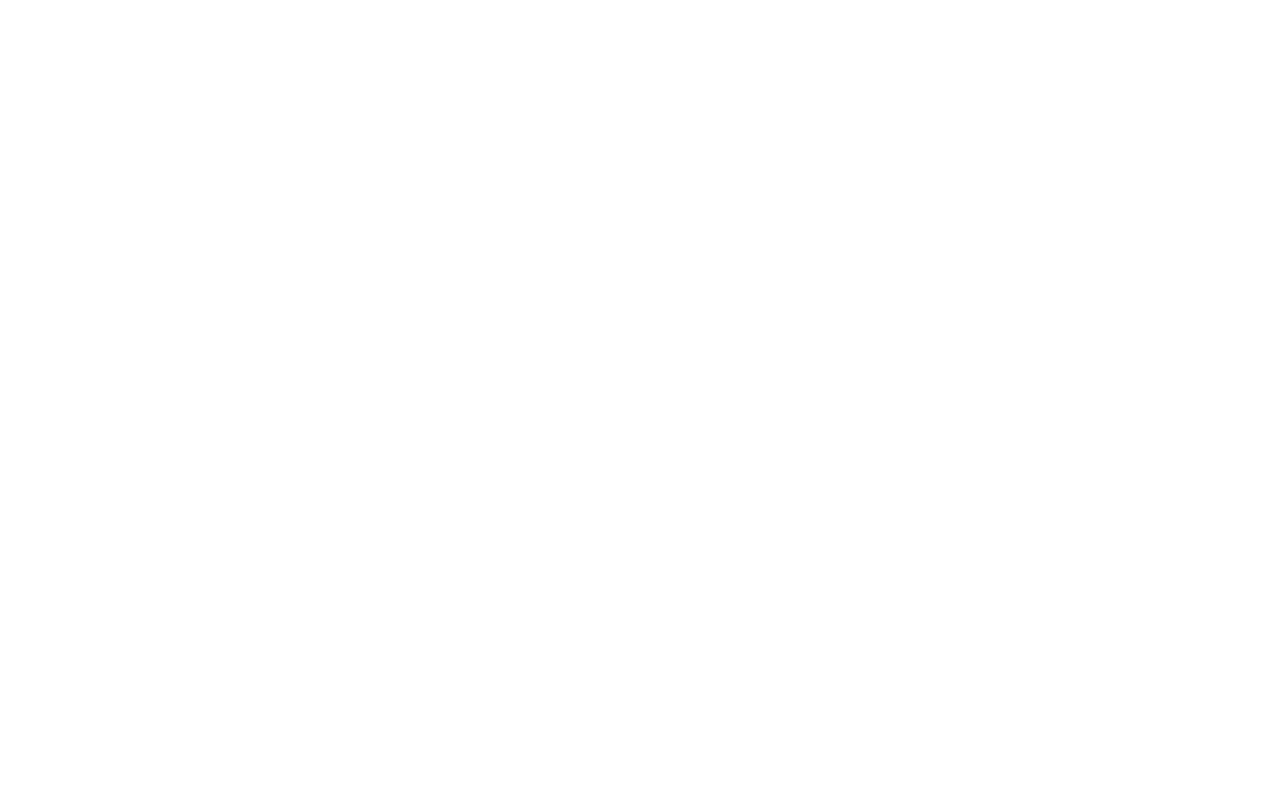
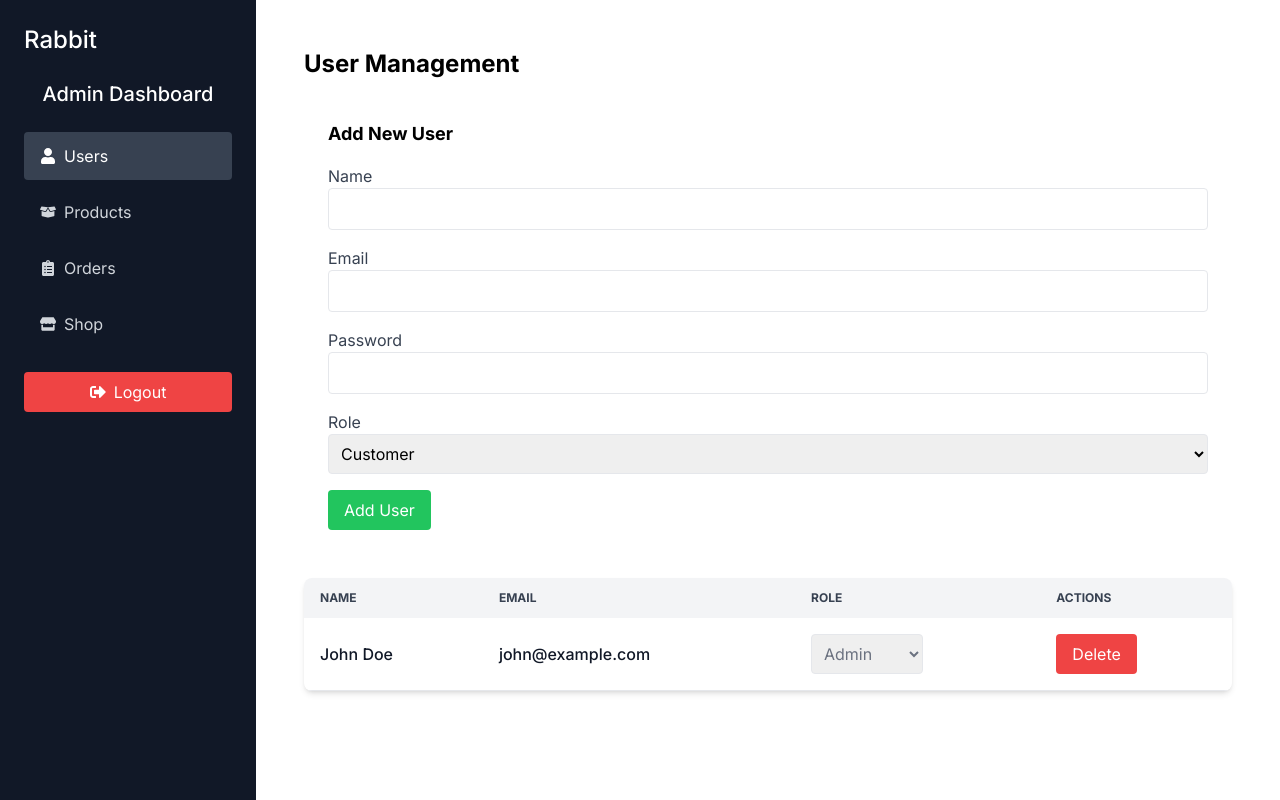
Before and after one commit to masonnguyen1243/e-commerce-202, a React (Vite) app in the folder frontend/: page /admin/users in a window 1280 px wide. Before the commit this address had no page. Built offline with nearby package versions, Linux system fonts and the light colour scheme.

Commit message:
User Management Page

```diff
--- a/frontend/src/App.jsx
+++ b/frontend/src/App.jsx
@@ -15,6 +15,7 @@
 // Admin
 import AdminLayout from "./components/Admin/AdminLayout";
 import AdminHomePage from "./pages/AdminHomePage";
+import UserManagement from "./components/Admin/UserManagement";
 
 const App = () => {
   return (
@@ -40,6 +41,7 @@
         <Route path="/admin" element={<AdminLayout />}>
           {/* Admin layout */}
           <Route index element={<AdminHomePage />} />
+          <Route path="/admin/users" element={<UserManagement />} />
         </Route>
       </Routes>
     </BrowserRouter>
--- /dev/null
+++ b/frontend/src/components/Admin/UserManagement.jsx
@@ -0,0 +1,156 @@
+import { useState } from "react";
+
+const UserManagement = () => {
+  const users = [
+    {
+      _id: 1321321,
+      name: "John Doe",
+      email: "john@example.com",
+      role: "admin",
+    },
+  ];
+
+  const [formData, setFormData] = useState({
+    name: "",
+    email: "",
+    password: "",
+    role: "customer", //Default role
+  });
+
+  const handleChange = (e) => {
+    setFormData({
+      ...formData,
+      [e.target.name]: e.target.value,
+    });
+  };
+
+  const handleSubmit = (e) => {
+    e.preventDefault();
+    console.log(formData);
+
+    setFormData({
+      name: "",
+      email: "",
+      password: "",
+      role: "customer",
+    });
+  };
+
+  const handleRoleChange = (userId, newRole) => {
+    console.log({ id: userId, role: newRole });
+  };
+
+  const handleDeleteUser = (userId) => {
+    if (window.confirm("Are you sure you want to delete this user?")) {
+      console.log(`Delete user with ID: ${userId}`);
+    }
+  };
+
+  return (
+    <div className="mx-auto max-w-7xl p-6">
+      <h2 className="mb-4 text-2xl font-bold">User Management</h2>
+      {/* Add New User Form*/}
+      <div className="mb-6 rounded-lg p-6">
+        <h3 className="mb-4 text-lg font-bold">Add New User</h3>
+        <form onSubmit={handleSubmit}>
+          <div className="mb-4">
+            <label className="block text-gray-700">Name</label>
+            <input
+              type="text"
+              name="name"
+              value={formData.name}
+              onChange={handleChange}
+              className="w-full rounded border p-2"
+              required
+            />
+          </div>
+          <div className="mb-4">
+            <label className="block text-gray-700">Email</label>
+            <input
+              type="email"
+              name="email"
+              value={formData.email}
+              onChange={handleChange}
+              className="w-full rounded border p-2"
+              required
+            />
+          </div>
+          <div className="mb-4">
+            <label className="block text-gray-700">Password</label>
+            <input
+              type="password"
+              name="password"
+              value={formData.password}
+              onChange={handleChange}
+              className="w-full rounded border p-2"
+              required
+            />
+          </div>
+          <div className="mb-4">
+            <label className="block text-gray-700">Role</label>
+            <select
+              name="role"
+              value={formData.role}
+              onChange={handleChange}
+              className="w-full rounded border p-2"
+            >
+              <option value="customer">Customer</option>
+              <option value="admin">Admin</option>
+            </select>
+          </div>
+          <button
+            type="submit"
+            className="rounded bg-green-500 px-4 py-2 text-white hover:bg-green-600"
+          >
+            Add User
+          </button>
+        </form>
+      </div>
+
+      {/* User List */}
+      <div className="overflow-x-auto shadow-md sm:rounded-lg">
+        <table className="min-w-full text-left text-gray-500">
+          <thead className="bg-gray-100 text-xs uppercase text-gray-700">
+            <tr>
+              <th className="px-4 py-3">Name</th>
+              <th className="px-4 py-3">Email</th>
+              <th className="px-4 py-3">Role</th>
+              <th className="px-4 py-3">Actions</th>
+            </tr>
+          </thead>
+          <tbody>
+            {users.map((user) => (
+              <tr key={user._id} className="border-b hover:bg-gray-50">
+                <td className="whitespace-nowrap p-4 font-medium text-gray-900">
+                  {user.name}
+                </td>
+                <td className="whitespace-nowrap p-4 font-medium text-gray-900">
+                  {user.email}
+                </td>
+                <td className="p-4">
+                  <select
+                    value={user.role}
+                    onChange={(e) => handleRoleChange(user._id, e.target.value)}
+                    className="rounded border p-2"
+                  >
+                    <option value="customer">Customer</option>
+                    <option value="admin">Admin</option>
+                  </select>
+                </td>
+                <td className="p-4">
+                  <button
+                    onClick={() => handleDeleteUser(user._id)}
+                    className="rounded bg-red-500 px-4 py-2 text-white hover:bg-red-600"
+                  >
+                    Delete
+                  </button>
+                </td>
+              </tr>
+            ))}
+          </tbody>
+        </table>
+      </div>
+    </div>
+  );
+};
+export default UserManagement;
```
